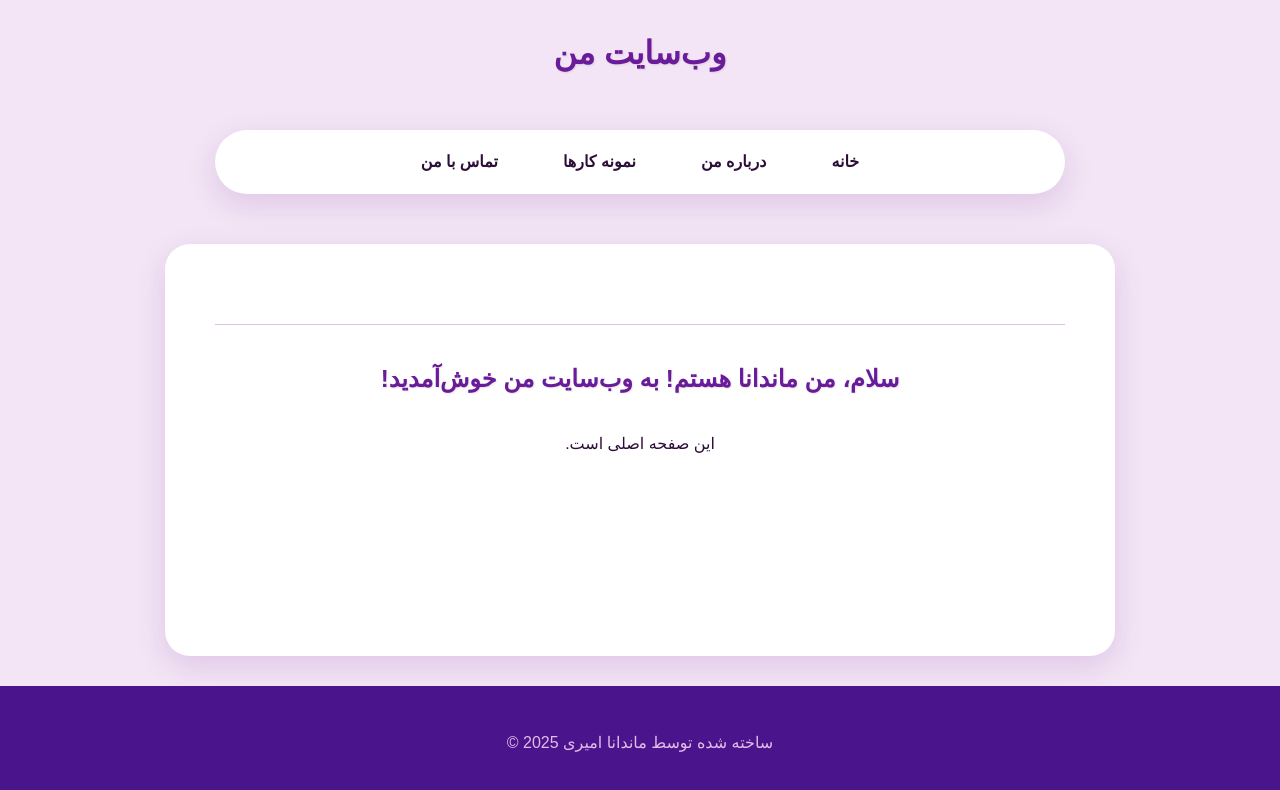
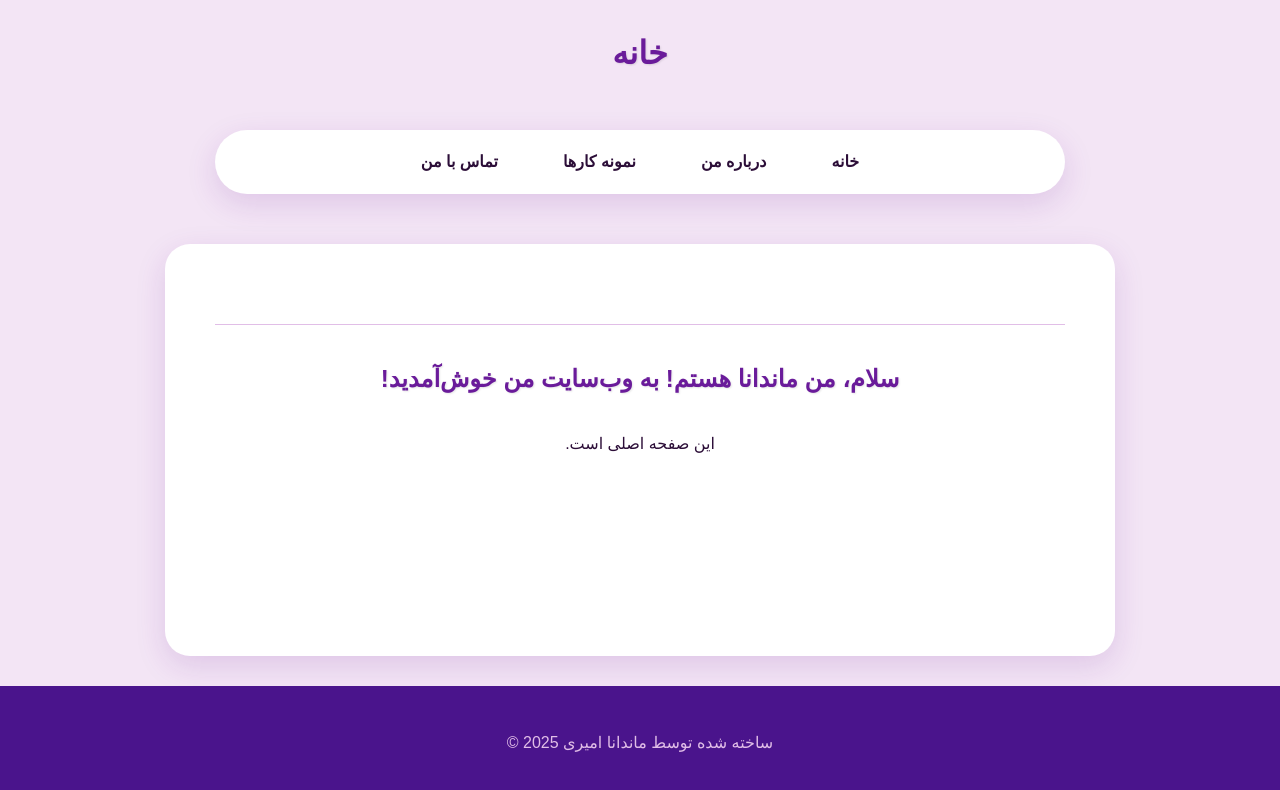
Before and after one commit to mandanaamiri/website, a plain HTML site: page index.html in a window 1280 px wide. Drawn offline with Linux system fonts and the light colour scheme.

Commit message:
Update index.html

```diff
--- a/index.html
+++ b/index.html
@@ -7,7 +7,7 @@
     <link rel="stylesheet" href="style.css">
 </head>
 <body>
-    <h1>وب‌سایت من</h1>
+    <h1>خانه</h1>
     <nav>
         <ul>
             <li><a href="index.html">خانه</a></li>
```
